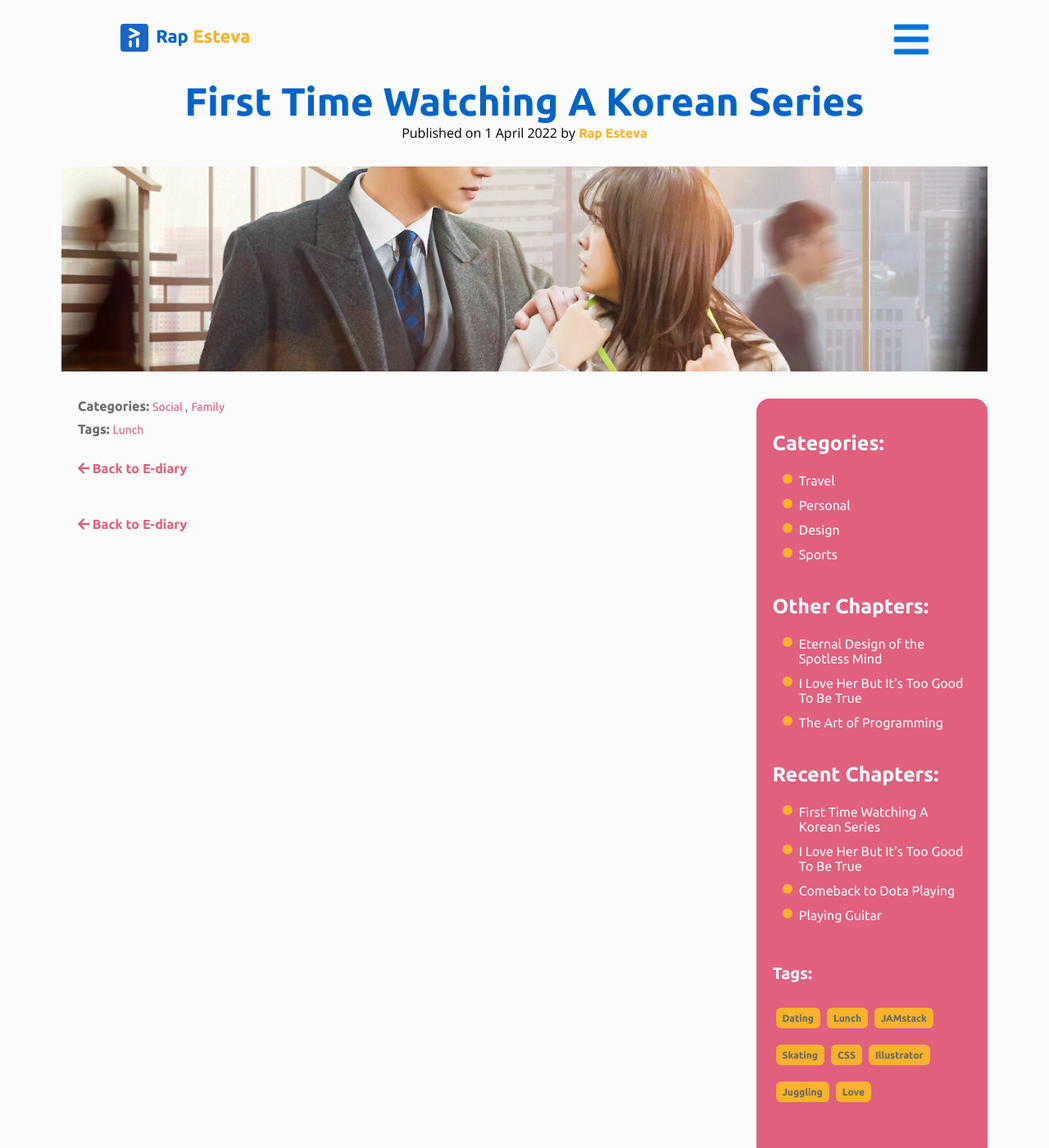
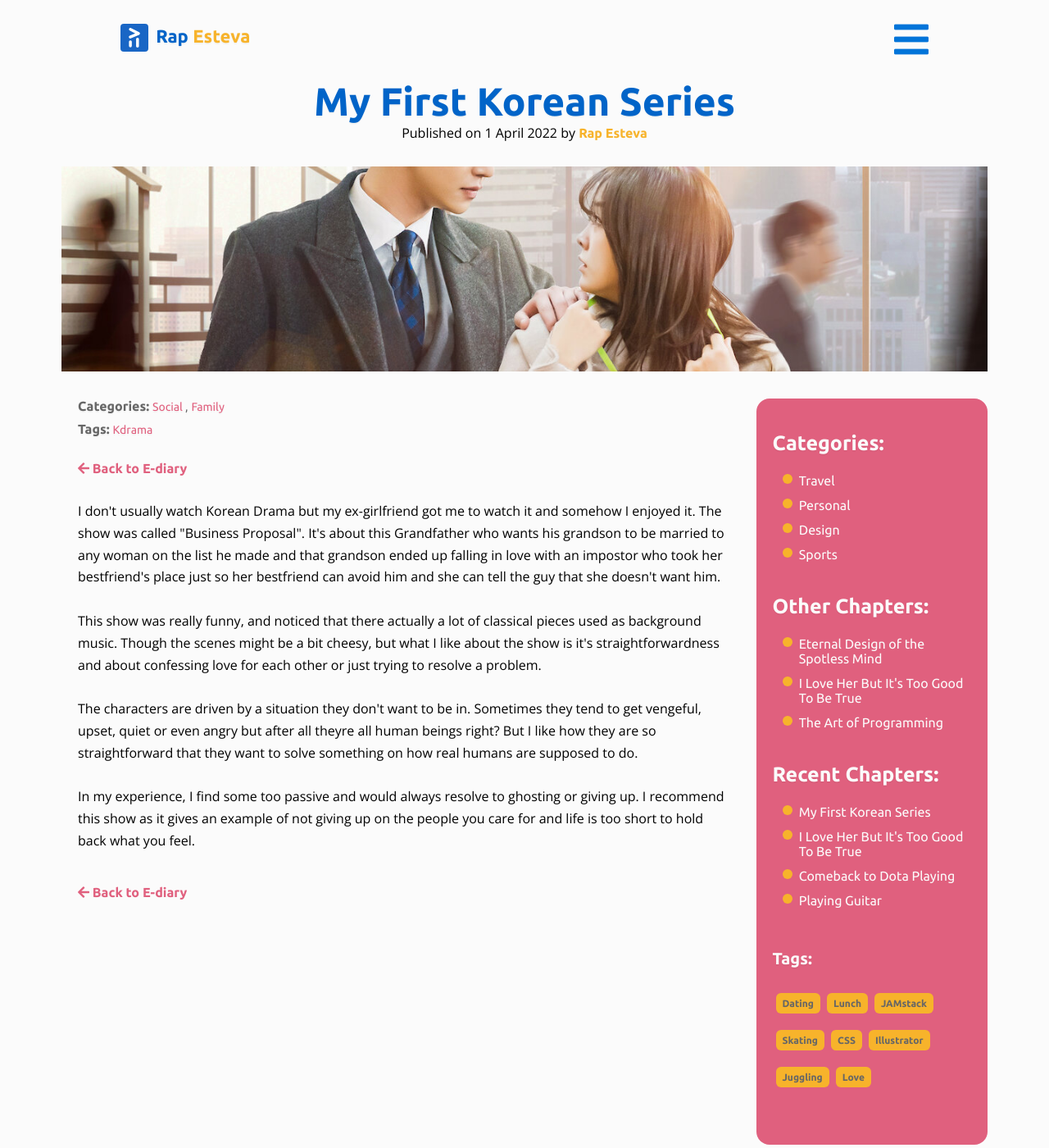
Before and after one commit to rapsamaniego27/portfolio-2020, a Jekyll site: the page built from _posts/2022-04-01-first-time-watching-a-korean-series.md, in a window 1280 px wide and 1400 px high. Shown: the whole window at 82% size. Built offline with Jekyll 4.4.1, drawn with Linux system fonts in a browser that asks for light colours; nearby versions of some CDN libraries.

Commit message:
Update Chapters “2022-04-01-first-time-watching-a-korean-series”

```diff
--- a/_posts/2022-04-01-first-time-watching-a-korean-series.md
+++ b/_posts/2022-04-01-first-time-watching-a-korean-series.md
@@ -1,6 +1,6 @@
 ---
 layout: chapter
-title: First Time Watching A Korean Series
+title: My First Korean Series
 authors:
   - name: Rap Esteva
 date: 2022-04-01T03:13:51.340Z
@@ -10,8 +10,27 @@ categories:
   - Social
   - Family
 tags:
-  - Lunch
+  - Kdrama
+description: It's my first time to actually binge watch a korean series and I
+  find it impressive. But I also find some scenes too cheesy.
 blocks:
-  - alignment:
-      - one column
+  - alignment: one column
+    content:
+      text: >-
+        I don't usually watch Korean Drama but my ex-girlfriend got me to watch
+        it and somehow I enjoyed it. The show was called "Business Proposal".
+
+        It's about this Grandfather who wants his grandson to be married to any woman on the list he made and that grandson ended up falling in love with an impostor who took her bestfriend's place just so her bestfriend can avoid him and she can tell the guy that she doesn't want him.
+
+        <br><br>
+
+        This show was really funny, and noticed that there actually a lot of classical pieces used as background music. Though the scenes might be a bit cheesy, but what I like about the show is it's straightforwardness and about confessing love for each other or just trying to resolve a problem.
+
+        <br><br>
+
+        The characters are driven by a situation they don't want to be in. Sometimes they tend to get vengeful, upset, quiet or even angry but after all theyre all human beings right? But I like how they are so straightforward that they want to solve something on how real humans are supposed to do.
+
+        <br><br>
+
+        In my experience, I find some too passive and would always resolve to ghosting or giving up. I recommend this show as it gives an example of not giving up on the people you care for and life is too short to hold back what you feel.
 ---
```
